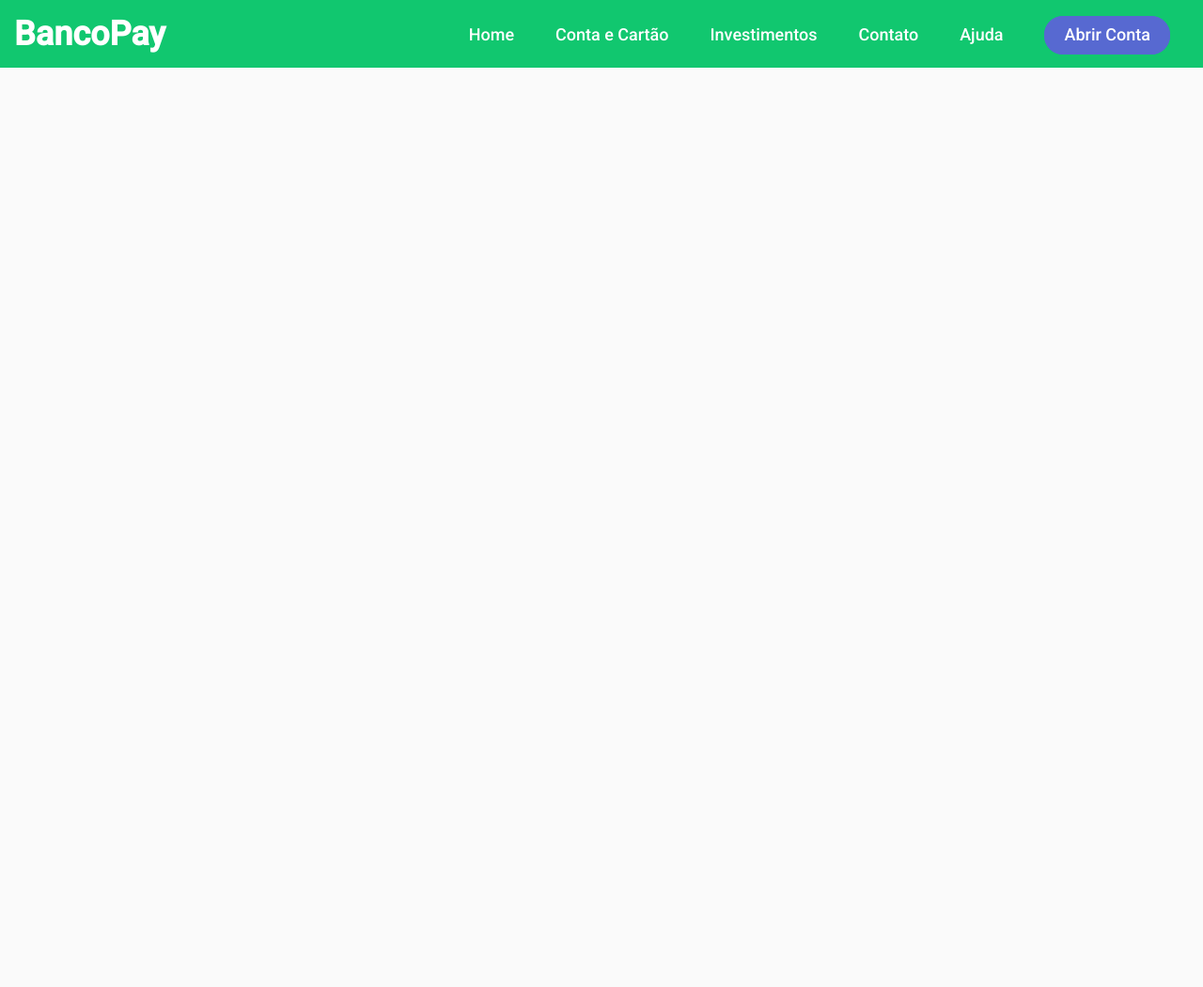
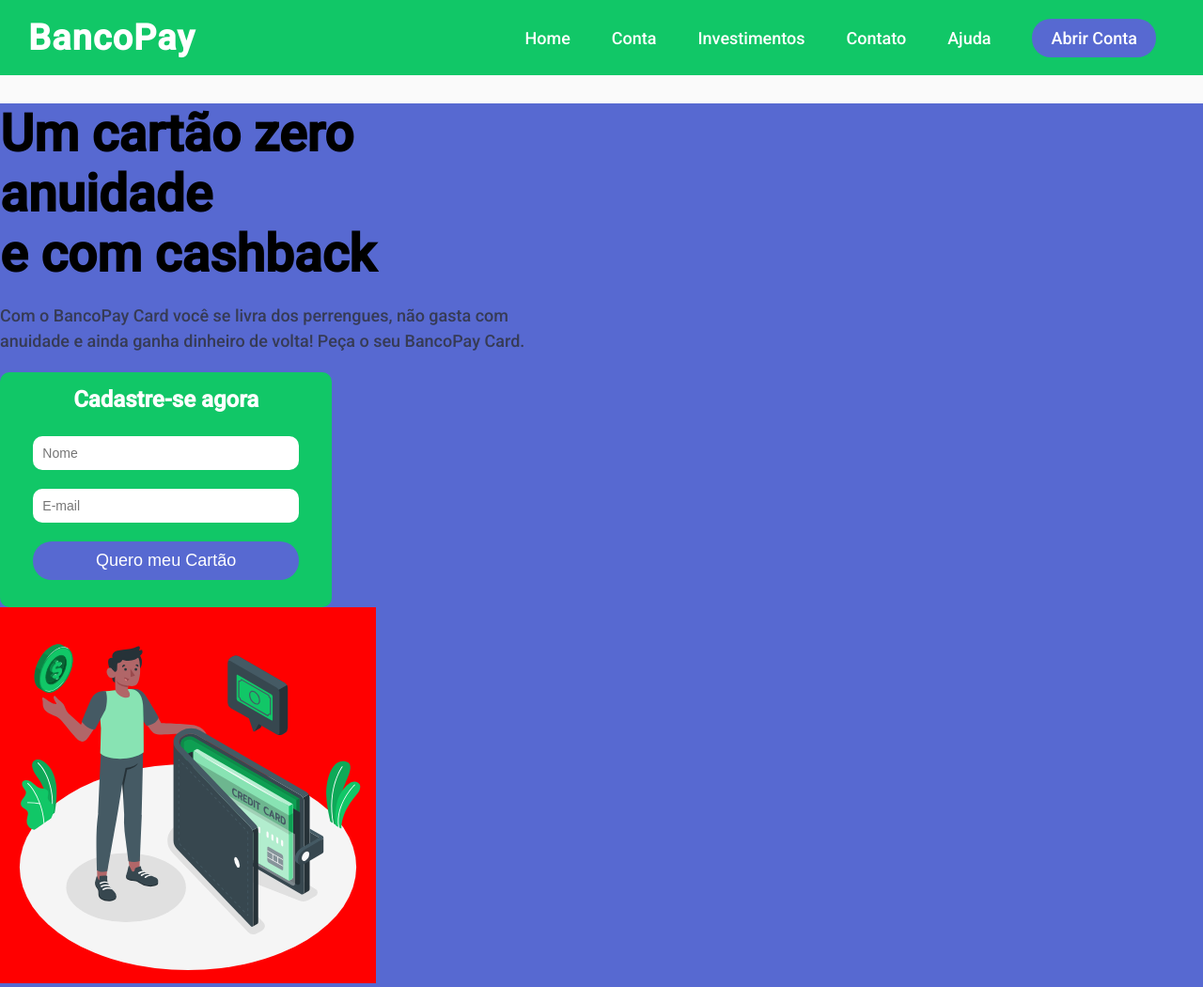
Before and after one commit to adrianoardev/Projeto-LandingPage-BancoPay, a plain HTML site: page index.html in a window 1280 px wide. Shown: the whole page at 94% size. Before the commit the page ends 800 px from the top, so only its background shows below. Drawn offline with Linux system fonts and the light colour scheme.

Commit message:
Commit Landing Page

```diff
--- a/index.html
+++ b/index.html
@@ -10,20 +10,52 @@
 </head>
 <body>
   <header>
-    <h1 id="title">BancoPay</h1>
+    <section class="container-topo">
+        <div class="titulo-principal"><h1>BancoPay</div>
+          <nav class="menu-navegacao">
             <ul>
               <li><a href="#">Home</a></li>
-      <li><a href="#">Conta e Cartão</a></li>
+              <li><a href="#">Conta</a></li>
               <li><a href="#">Investimentos</a></li>
               <li><a href="#">Contato</a></li>
               <li><a href="#">Ajuda</a></li>
               <li id="btn"><a href="#">Abrir Conta</a></li>
             </ul>
+          </nav>
+        </div>
+    </section>
+
+    <main class="container-main">
+      <section class="container">
+        <div class="container-titulo">
+          <h2>Um cartão zero anuidade<br>e com cashback</h2>
+        </div>
+
+        <div class="texto-bancopay">
+          <p>Com o BancoPay Card você se livra dos perrengues, não gasta com anuidade e ainda ganha dinheiro de volta! Peça o seu BancoPay Card.</p>
+        </div>
+
+        <div class="cadastro">
+          <h2>Cadastre-se agora</h2>
+          <form action="">
+            <input type="text" placeholder="Nome">
+            <input type="email" placeholder="E-mail">
+            <input type="submit" id="btn" value="Quero meu Cartão">
+
+          </form>
+        </div>
+
+        <section class="container-cartao">
+          <div class="foto-cartao">
+            <img src="img/images/Wallet-amico.svg" alt="">
+          </div>
+        </section>
+
+      </section>
+    </main>
+
+
   </header>
-
-  <main>
-
-  </main>
 
 </body>
 </html>
--- a/style.css
+++ b/style.css
@@ -7,50 +7,131 @@
 body {
   background: #fafafa;
   font-family: 'Roboto', sans-serif;
+  width: auto;
+  height: auto;
 }
 
-#title {
-  color: #FFF;
-  font-size: 36px;
+.container-topo {
+  background: #11c767;
+  display: flex;
+  justify-content: space-between;
+  padding: 0px 30px;
+  margin-bottom: 30px;
+}
+
+.titulo-principal h1 {
+  display: flex;
+  color: #fff;
+  font-size: 38px;
+  letter-spacing: 1px;
+  height: 80px;
+}
+
+.titulo-principal h1 {
   align-items: center;
 }
 
-header {
-  background: #11c76f;
+.menu-navegacao {
   display: flex;
-  justify-content: space-between;
-  align-items: center;
-  padding: 15px;
+  align-items: center; /* alinha o menu ao centro da div */
 }
 
-li {
+.menu-navegacao ul li {
   display: inline;
   margin: 20px;
 }
 
-li a {
+.menu-navegacao ul li a {
   text-decoration: none;
   color: #fff;
   font-size: 18px;
 }
 
-a:hover {
+.menu-navegacao ul li a:hover {
   color: #ddd;
 }
 
-#btn a {
-  color: #FFF;
+#btn a, #btn {
+  color: #fff;
 }
 
 #btn {
-  border: 1px solid #5769d1;
+  font-size: 18px
+}
+
+#btn {
+  border: none;
   border-radius: 20px;
   padding: 10px 20px;
   background: #5769d1;
-  transition: background-color 1s;
+  transition: background-color 0.5s;
 }
 
 #btn:hover {
   background: #365ad6;
   cursor: pointer;
 }
+
+.container-main {
+  display: flex;
+  align-items: center;
+  background-color: #5769d1;
+}
+
+.container {
+  width: 46%;
+}
+
+.container-titulo h2 {
+  font-size: 55px;
+}
+
+.texto-bancopay p {
+  font-size: 18px;
+  color: rgba(43, 43, 43, 0.747);
+  line-height: 1.5;
+  margin-top: 20px;
+}
+
+.cadastro {
+  background: #11c767;
+  width: 60%;
+  height: 250px;
+  margin-top: 20px;
+  border: none;
+  border-radius: 10px;
+}
+
+.cadastro h2 {
+  color: #fff;
+  text-align: center;
+  padding: 15px;
+}
+
+form {
+  display: flex;
+  text-align: center;
+  flex-direction: column;
+  align-items: center;
+}
+
+input {
+  margin: 10px;
+  padding: 10px;
+  border-radius: 10px;
+  border: none;
+  font-size: 14px;
+  width: 80%;
+}
+
+.container-cartao {
+  display: flex;
+  align-items: center;
+}
+
+.foto-cartao img {
+  width: 400px;
+  height: 400px;
+  align-items: center;
+  background: red;
+}
```
Also changed, not shown: img/images/Wallet-amico.svg (added), img/images/pay.png (added). Lines whose indentation alone changed are shown as unchanged.
